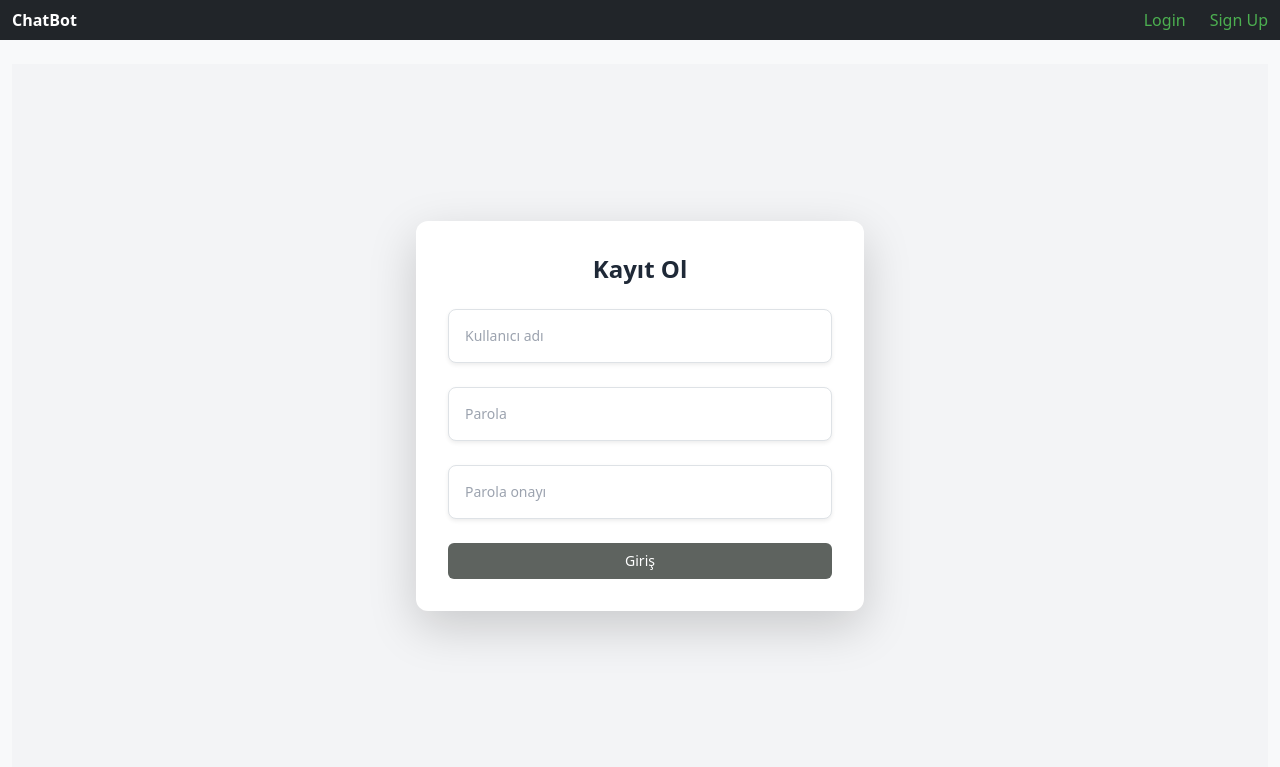
After one commit to abdullahdilekkk/ChatBot, a Django app: page /accounts/register/ in a window 1280 px wide. The commit adds this page. Shown: the top 767 px of the page. Run offline with Django 5.2, Linux system fonts and the light colour scheme; some libraries are stand-ins or nearby versions.

Commit message:
register login ve logout tam olarak çalışır durumda

```diff
--- a/config/accounts/views.py
+++ b/config/accounts/views.py
@@ -35,4 +35,4 @@ def login_view(request):
 
 def logout_view(request):
     logout(request)
-    redirect('home')
+    return redirect('home')
--- a/config/static/js/form_init.js
+++ b/config/static/js/form_init.js
@@ -3,6 +3,9 @@
 (function () {
   function styleForm(formEl) {
     if (!formEl) return;
+    const style = document.createElement('style');
+    style.textContent = '.helptext{display:none!important}';
+    document.head.appendChild(style);
 
     // Her p satırını kutu yap
     formEl.querySelectorAll("p").forEach(p => {
--- /dev/null
+++ b/config/templates/accounts/register.html
@@ -0,0 +1,30 @@
+{%extends 'base.html' %}
+{%block title%}Kayıt Ol{%endblock%}
+
+{% block content%}
+<div class="min-h-[calc(100vh-6rem)] bg-gray-100 flex items-center justify-center py-16">
+  <div class="w-full max-w-md bg-white rounded-xl shadow-lg p-8">
+    <h2 class="text-2xl font-semibold text-center text-gray-800 mb-6">Kayıt Ol</h2>
+
+    <form method="post" class="js-styled-form">
+      {% csrf_token %}
+      {{ form.as_p }}
+      <button type="submit"
+              class="w-full inline-flex items-center justify-center rounded-md px-4 py-2 text-white text-sm font-medium
+                     bg-[#5e635f] hover:bg-[#070d08] transition">
+        Giriş
+      </button>
+    </form>
+
+    {% comment %} <p class="text-center mt-4 text-sm text-gray-700">
+      Zaten hesabın var mı?
+      <a href="{% url 'login' %}"
+         class="no-underline text-[#4CAF50] visited:text-[#4CAF50] hover:text-gray-500 transition">
+        Giriş Yap
+      </a>
+    </p> {% endcomment %}
+  </div>
+</div>
+
+
+{%endblock%}
--- a/config/templates/base.html
+++ b/config/templates/base.html
@@ -11,11 +11,23 @@
 <body class="bg-light">
 
 <nav class="navbar navbar-expand-lg navbar-dark bg-dark mb-4">
-    <div class="container">
-        <a class="navbar-brand" href="{% url 'home' %}">ChatBot</a>
-        <a href="{% url 'login' %}"class="font-medium !no-underline hover:!no-underline !text-[#4CAF50] visited:!text-[#4CAF50] hover:!text-gray-500 focus:!text-gray-500 active:!text-gray-500">Login</a>
+  <!-- container'a flex verip iki uca yaydık -->
+  <div class="container flex justify-between items-center">
+    <a class="font-bold text-white" href="{% url 'home' %}">ChatBot</a>
 
+    <!-- SAĞ blok: doğru class söz dizimi + araya boşluk -->
+    <div class="flex space-x-6">
+      {% if user.is_authenticated %}
+        <a href="#" class="font-medium !no-underline hover:!no-underline !text-[#4CAF50] visited:!text-[#4CAF50] hover:!text-gray-500 focus:!text-gray-500 active:!text-gray-500">Account</a>
+        <a href="{% url 'logout' %}" class="font-medium !no-underline hover:!no-underline !text-[#4CAF50] visited:!text-[#4CAF50] hover:!text-gray-500 focus:!text-gray-500 active:!text-gray-500">Logout</a>
+      {% else %}
+        <a href="{% url 'login' %}" class="font-medium !no-underline hover:!no-underline !text-[#4CAF50] visited:!text-[#4CAF50] hover:!text-gray-500 focus:!text-gray-500 active:!text-gray-500">Login</a>
+        <a href="{% url 'register' %}" class="font-medium !no-underline hover:!no-underline !text-[#4CAF50] visited:!text-[#4CAF50] hover:!text-gray-500 focus:!text-gray-500 active:!text-gray-500">Sign Up</a>
+      {% endif %}
+    </div>
+  </div>
 </nav>
+
 
 <div class="container">
     {% block content %}{% endblock %}
```
Also changed, not shown: config/config/settings.py (+21 -12 lines), config/db.sqlite3.
